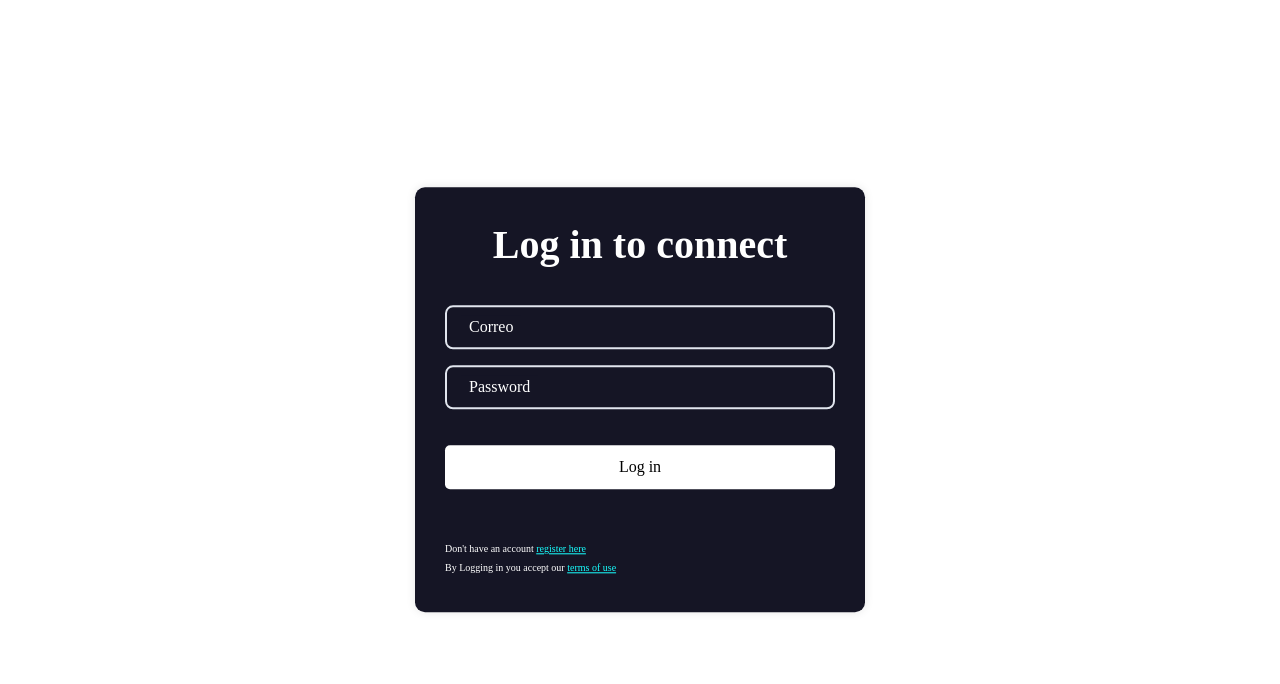
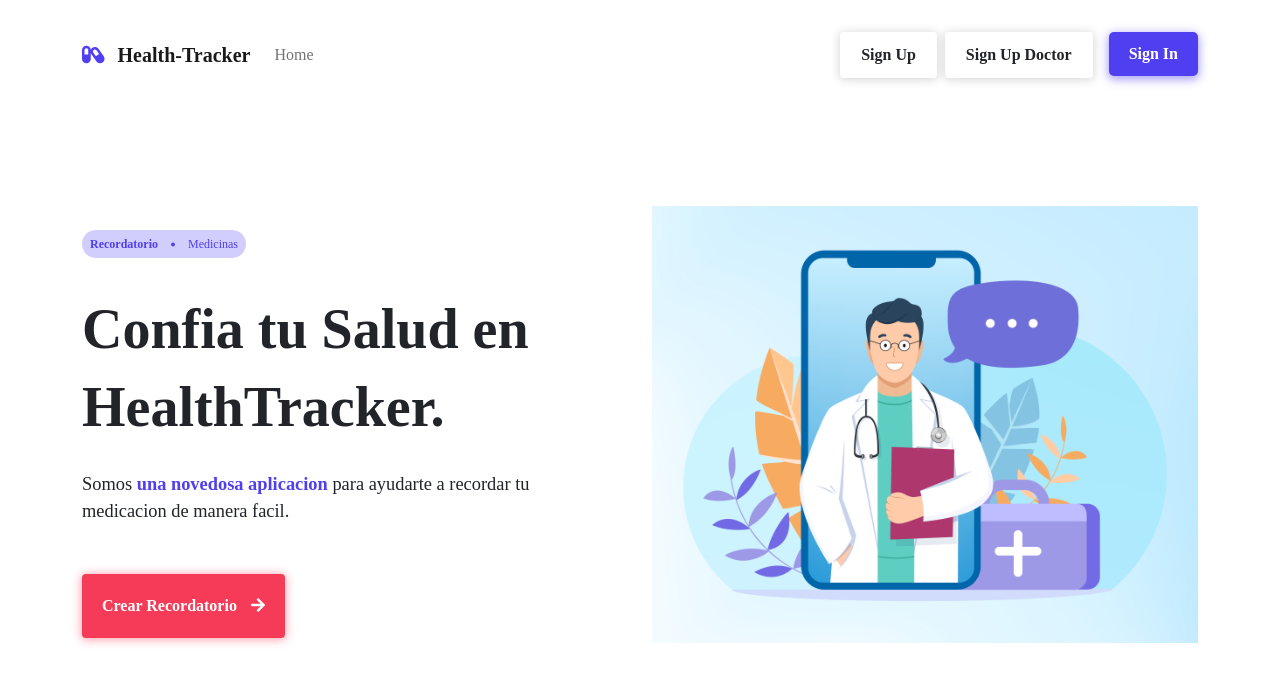
Before and after one commit to ProyectoU8-Silabuz-BackEnd/health-tracker-frontend, a React (Vite) app: page / in a window 1280 px wide. Shown: the top 684 px of the page. Built offline with nearby package versions, Linux system fonts and the light colour scheme.

Commit message:
cambio de ruta

```diff
--- a/src/App.tsx
+++ b/src/App.tsx
@@ -3,21 +3,14 @@ import Home from "./components/pages/home";
 import Login from "./components/pages/login";
 import Sign from "./components/pages/sign";
 import Recordatory from "./components/pages/recordatory";
-import { Route, Routes , Router } from "react-router-dom";
+import { Route, Routes , BrowserRouter } from "react-router-dom";
 import DocSign from "./components/pages/docSign";
-import { BrowserRouter } from "react-router-dom";
 import './App.css';
 import React from 'react';
 
 const token = localStorage.getItem("token");
 
 export default function App(){
-
-  console.log(token);
-
-  if(!token) {
-    return <Login />
-  }
 
   return(
     <div className="App">
```
